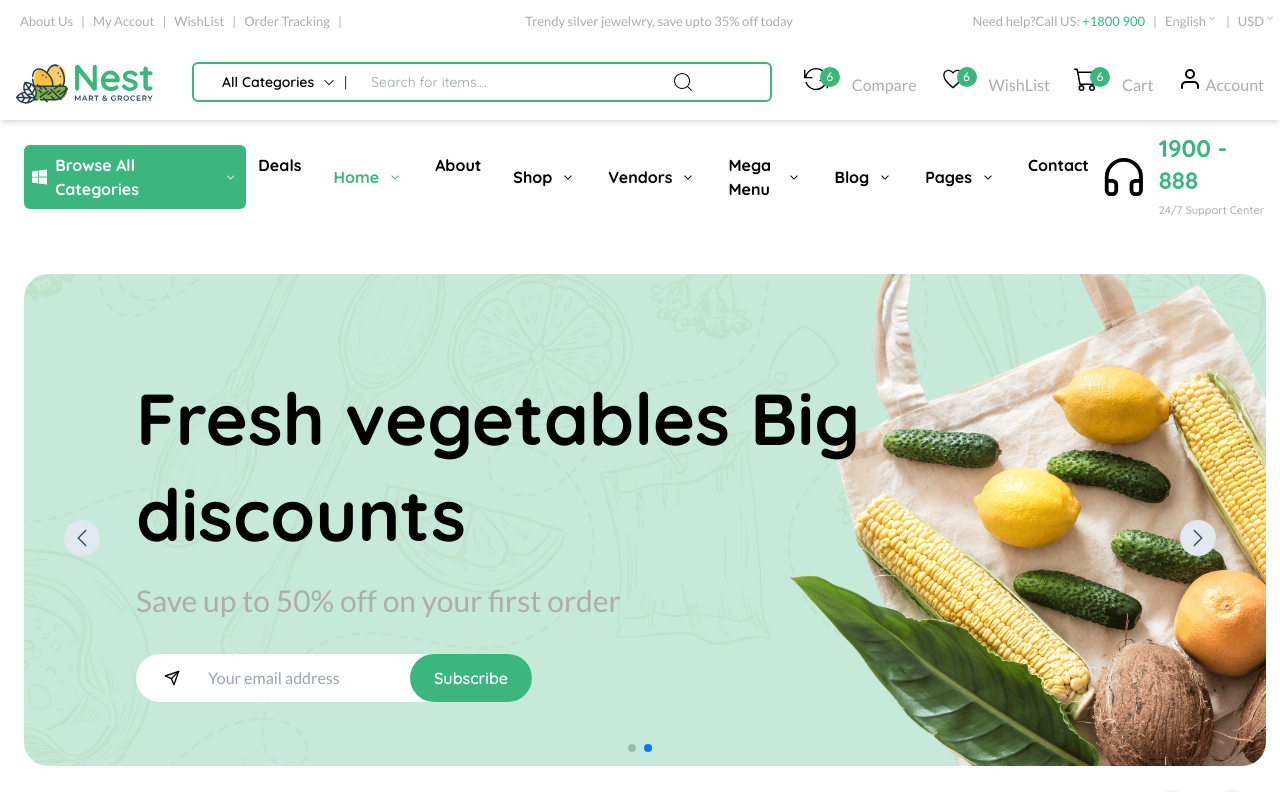
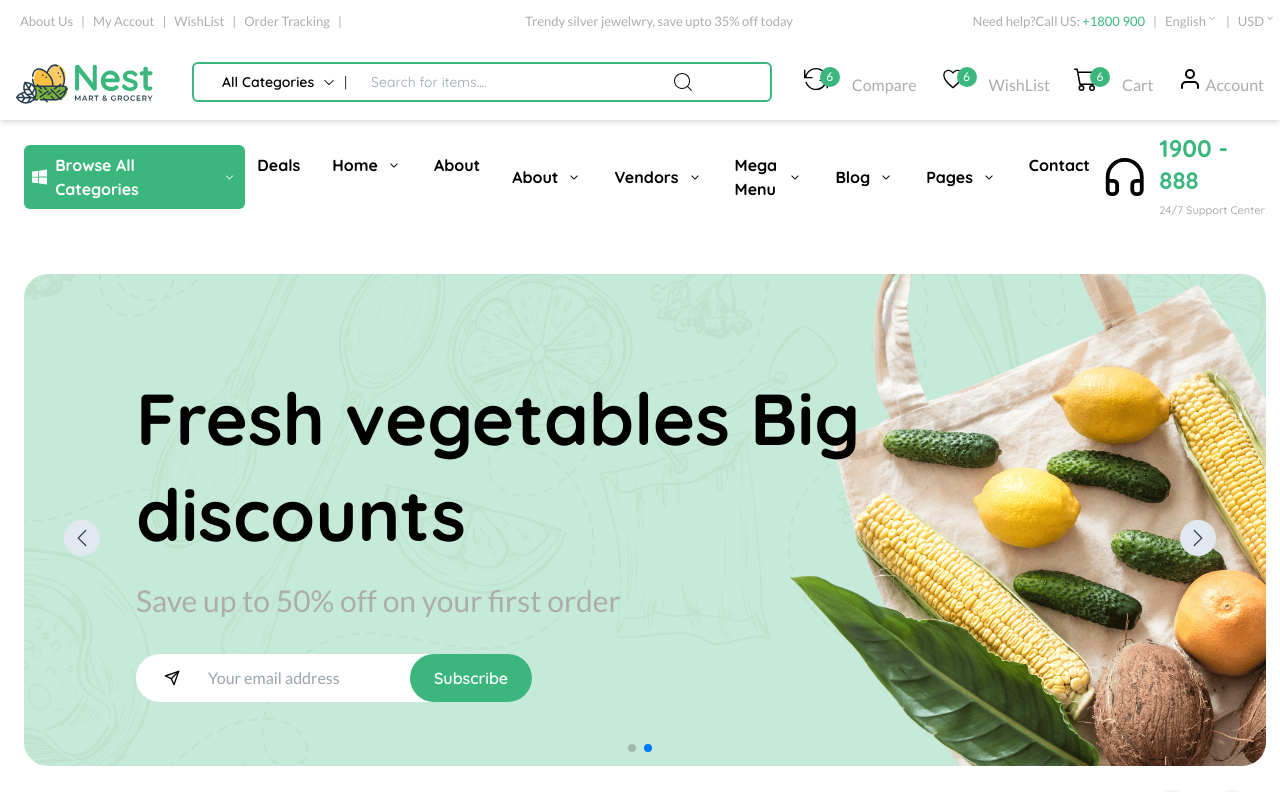
Before and after one commit to Abdul-Hafeez5/E-Commerce-Website-clone, a React (Create React App) app: page / in a window 1280 px wide. Shown: the top 792 px of the page. Built offline with nearby package versions, Linux system fonts and the light colour scheme.

Commit message:
Update Navbar Component

```diff
--- /dev/null
+++ b/src/Pages/Landing Page/components/DropdownNav.jsx
@@ -0,0 +1,34 @@
+import React, { useState } from "react";
+import { RxCaretDown } from "react-icons/rx";
+
+const DropdownNav = ({ title, children }) => {
+  const [isOpen, setIsOpen] = useState(false);
+
+  const handleMouseEnter = () => {
+    setIsOpen(true);
+  };
+
+  const handleMouseLeave = () => {
+    setIsOpen(false);
+  };
+
+  return (
+    <li
+      className="relative flex items-center cursor-pointer gap-x-2 hover:text-primary"
+      onMouseEnter={handleMouseEnter}
+      onMouseLeave={handleMouseLeave}
+    >
+      {title}
+      <span>
+        <RxCaretDown />
+      </span>
+      {isOpen && (
+        <div className="absolute z-10 w-48 bg-white border rounded-md shadow-lg text-secondary top-6">
+          <ul className="p-3">{children}</ul>
+        </div>
+      )}
+    </li>
+  );
+};
+
+export default DropdownNav;
--- a/src/Pages/Landing Page/components/PostNav.jsx
+++ b/src/Pages/Landing Page/components/PostNav.jsx
@@ -3,15 +3,10 @@ import { RxCaretDown } from "react-icons/rx";
 import { LuHeadphones } from "react-icons/lu";
 import React, { useState, useEffect } from "react";
 import { Link } from "react-router-dom";
+import DropdownNav from "./DropdownNav";
 
 const PostNav = () => {
   const [isNavFixed, setIsNavFixed] = useState(false);
-  const [isHomeOpen, setIsHomeOpen] = useState(false);
-  const [isShopOpen, setIsShopOpen] = useState(false);
-  const [isVendorsOpen, setIsVendorsOpen] = useState(false);
-  const [isMegaMenuOpen, setIsMegaMenuOpen] = useState(false);
-  const [isBlogOpen, setIsBlogOpen] = useState(false);
-  const [isPagesOpen, setIsPagesOpen] = useState(false);
 
   useEffect(() => {
     const handleScroll = () => {
@@ -26,48 +21,6 @@ const PostNav = () => {
       window.removeEventListener("scroll", handleScroll);
     };
   }, []);
-
-  const handleHomeEnter = () => {
-    setIsHomeOpen(true);
-  };
-  const handleHomeLeave = () => {
-    setIsHomeOpen(false);
-  };
-  const handleShopEnter = () => {
-    setIsShopOpen(true);
-  };
-
-  const handleShopLeave = () => {
-    setIsShopOpen(false);
-  };
-  const handleVendorEnter = () => {
-    setIsVendorsOpen(true);
-  };
-
-  const handleVendorLeave = () => {
-    setIsVendorsOpen(false);
-  };
-  const handleMegaMenuEnter = () => {
-    setIsMegaMenuOpen(true);
-  };
-
-  const handleMegaMenuLeave = () => {
-    setIsMegaMenuOpen(false);
-  };
-  const handleBlogEnter = () => {
-    setIsBlogOpen(true);
-  };
-
-  const handleBlogLeave = () => {
-    setIsBlogOpen(false);
-  };
-  const handlePagesEnter = () => {
-    setIsPagesOpen(true);
-  };
-
-  const handlePagesLeave = () => {
-    setIsPagesOpen(false);
-  };
 
   return (
     <div
@@ -86,134 +39,57 @@ const PostNav = () => {
           <li className="cursor-pointer hover:text-primary">
             <Link to="/deals">Deals</Link>
           </li>
-          <li
-            className="relative flex items-center cursor-pointer gap-x-2 text-primary"
-            onMouseEnter={handleHomeEnter}
-            onMouseLeave={handleHomeLeave}
-          >
-            <Link to="/">Home</Link>
-            <span>
-              <RxCaretDown />
-            </span>
-            {isHomeOpen && (
-              <div className="absolute z-10 w-48 bg-white border rounded-md shadow-lg text-secondary top-6">
-                <ul className="p-3 ">
+          <Link to="/">
+            <DropdownNav title={"Home"}>
               <li>Welcome</li>
               <li>Home</li>
               <li>Again</li>
               <li>with</li>
               <li>Hot</li>
               <li>Smile</li>
-                </ul>
-              </div>
-            )}
-          </li>
+            </DropdownNav>
+          </Link>
           <li className="cursor-pointer hover:text-primary">About</li>
-          <li
-            className="relative flex items-center cursor-pointer gap-x-2 hover:text-primary"
-            onMouseEnter={handleShopEnter}
-            onMouseLeave={handleShopLeave}
-          >
-            Shop
-            <span>
-              <RxCaretDown />
-            </span>
-            {isShopOpen && (
-              <div className="absolute z-10 w-48 bg-white border rounded-md shadow-lg text-secondary top-6">
-                <ul className="p-3 ">
+
+          <DropdownNav title={"About"}>
             <li>Shop1</li>
             <li>Shop2</li>
             <li>Shop3</li>
             <li>Shop3</li>
             <li>Shop4</li>
-                </ul>
-              </div>
-            )}
-          </li>
-          <li
-            className="relative flex items-center cursor-pointer gap-x-2 hover:text-primary"
-            onMouseEnter={handleVendorEnter}
-            onMouseLeave={handleVendorLeave}
-          >
-            Vendors
-            <span>
-              <RxCaretDown />
-            </span>
-            {isVendorsOpen && (
-              <div className="absolute z-10 w-48 bg-white border rounded-md shadow-lg text-secondary top-6">
-                <ul className="p-3 ">
+          </DropdownNav>
+
+          <DropdownNav title={"Vendors"}>
             <li>Vendor1</li>
             <li>Vendor2</li>
             <li>Vendor3</li>
             <li>Vendor4</li>
             <li>Vendor5</li>
-                </ul>
-              </div>
-            )}
-          </li>
-          <li
-            className="relative flex items-center cursor-pointer gap-x-2 hover:text-primary"
-            onMouseEnter={handleMegaMenuEnter}
-            onMouseLeave={handleMegaMenuLeave}
-          >
-            Mega Menu
-            <span>
-              <RxCaretDown />
-            </span>
-            {isMegaMenuOpen && (
-              <div className="absolute z-10 w-48 bg-white border rounded-md shadow-lg text-secondary top-6">
-                <ul className="p-3 ">
+          </DropdownNav>
+
+          <DropdownNav title={"Mega Menu"}>
             <li>Shop1</li>
             <li>Shop2</li>
             <li>Shop3</li>
             <li>Shop3</li>
             <li>Shop4</li>
-                </ul>
-              </div>
-            )}
-          </li>
-          <li
-            className="relative flex items-center cursor-pointer gap-x-2 hover:text-primary"
-            onMouseEnter={handleBlogEnter}
-            onMouseLeave={handleBlogLeave}
-          >
-            Blog
-            <span>
-              <RxCaretDown />
-            </span>
-            {isBlogOpen && (
-              <div className="absolute z-10 w-48 bg-white border rounded-md shadow-lg text-secondary top-6">
-                <ul className="p-3 ">
+          </DropdownNav>
+
+          <DropdownNav title={"Blog"}>
             <li>Shop1</li>
             <li>Shop2</li>
             <li>Shop3</li>
             <li>Shop3</li>
             <li>Shop4</li>
-                </ul>
-              </div>
-            )}
-          </li>
-          <li
-            className="relative flex items-center cursor-pointer gap-x-2 hover:text-primary"
-            onMouseEnter={handlePagesEnter}
-            onMouseLeave={handlePagesLeave}
-          >
-            Pages
-            <span>
-              <RxCaretDown />
-            </span>
-            {isPagesOpen && (
-              <div className="absolute z-10 w-48 bg-white border rounded-md shadow-lg text-secondary top-6">
-                <ul className="p-3 ">
+          </DropdownNav>
+
+          <DropdownNav title={"Pages"}>
             <li>Shop1</li>
             <li>Shop2</li>
             <li>Shop3</li>
             <li>Shop3</li>
             <li>Shop4</li>
-                </ul>
-              </div>
-            )}
-          </li>
+          </DropdownNav>
           <li className="cursor-pointer hover:text-primary">Contact</li>
         </ul>
       </div>
--- a/src/index.css
+++ b/src/index.css
@@ -43,3 +43,6 @@ body {
 .footer-tags {
   @apply cursor-pointer hover:text-primary
 }
+.nav-items {
+  @apply absolute z-10 w-48 bg-white border rounded-md shadow-lg text-secondary top-6
+}
```
Lines whose indentation alone changed are shown as unchanged.
